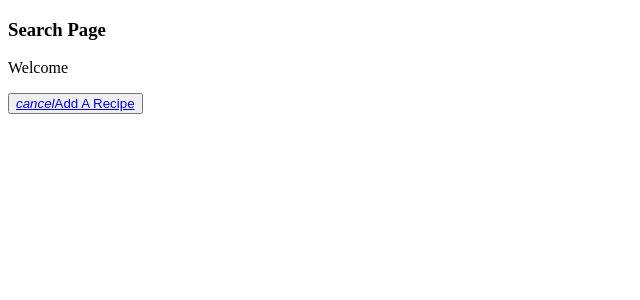
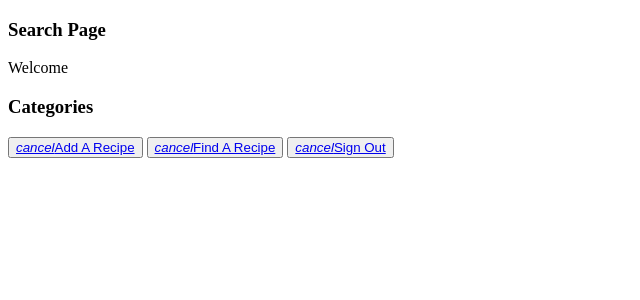
Before and after one commit to Code-Institute-Submissions/Data_Project-1, a Flask app: page /search in a window 1280 px wide. Shown: the top 300 px of the page, without its empty margins (0-640 px from the left). Run offline with Flask 2, Linux system fonts and the light colour scheme; data that the repository does not hold is empty; some libraries are stand-ins or nearby versions.

Commit message:
Added search categories and sign out functionality, changes to ensure indivdual recipe displayed correctly

```diff
--- a/run.py
+++ b/run.py
@@ -22,7 +22,7 @@
 
 @app.route('/search')
 def search():
-    return render_template("search.html")
+    return render_template("search.html", categories = mongo.db.categories.find())
 
 @app.route('/add_recipe')
 def add_recipe():
@@ -63,5 +63,11 @@
     selected = mongo.db.recipes.find_one({"recipe_name": "test recipe"})
     return render_template("recipes.html", recipe = selected)
 
+@app.route('/logout')
+def logout():
+    """Log player out of CookBook and return to sign in page"""
+    session.pop("username", None)
+    return redirect(url_for("index"))
+
 if __name__ == '__main__':
     app.run(host = os.getenv('IP'), port = int(os.getenv('PORT')), debug = True)
--- a/templates/search.html
+++ b/templates/search.html
@@ -12,11 +12,30 @@
         Welcome {{ session["username"] }}
     </p>
     <div class="row">
+        <h3>Categories</h3>
+        <ul class="collapsible">
+            {% for category in categories %}
+                <li>
+                    <div class="collapsible-header">
+                        <strong>{{ category.category_name }}</strong>
+                    </div>
+                </li>
+            {% endfor %}
+        </ul>
+    </div>
+    <div class="row">
         <button>
             <a href="{{ url_for('add_recipe') }}" class="waves-effect waves-light">
             <i class="material-icons right">cancel</i>Add A Recipe</a>
         </button>
+        <button>
+            <a href="#" class="waves-effect waves-light">
+            <i class="material-icons right">cancel</i>Find A Recipe</a>
+        </button>
+        <button>
+            <a href="{{ url_for('logout') }}" class="waves-effect waves-light">
+            <i class="material-icons right">cancel</i>Sign Out</a>
+        </button>
     </div>
-
 </body>
 </html>
```
Also changed, not shown: templates/addrecipe.html (+3 -6 lines), templates/recipes.html (+2 -5 lines).
